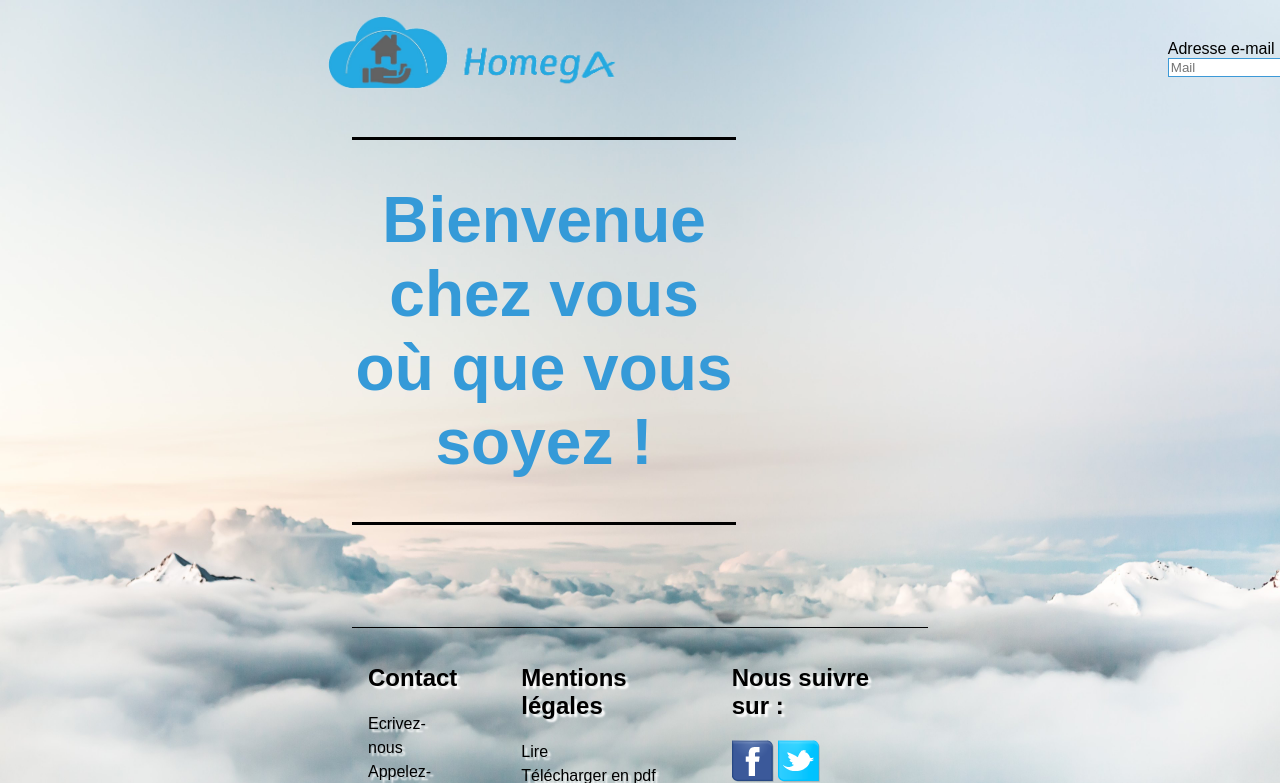
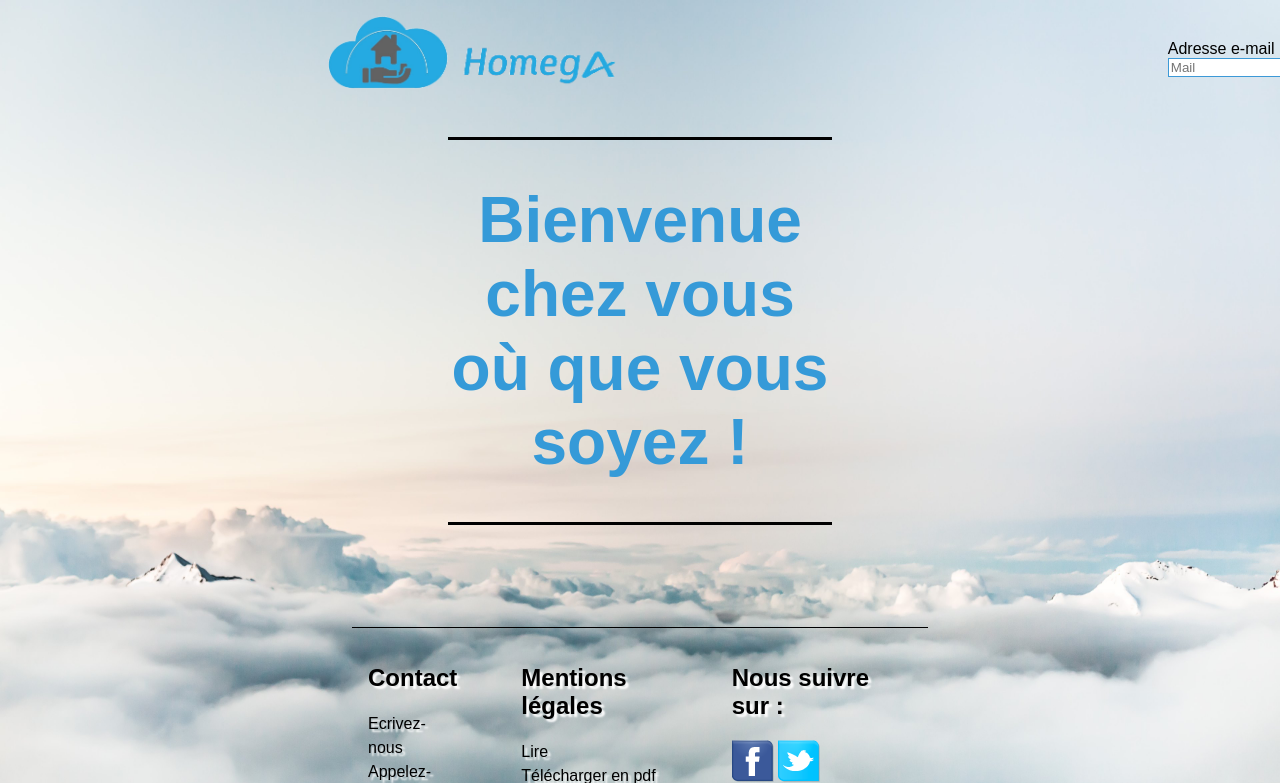
Before and after one commit to OscarLoisel/Site-final, a PHP site: page / in a window 1280 px wide; the page is wider, and only the part inside the window is pictured. Shown: the top 783 px of that part. Run offline with PHP 8.4, Linux system fonts and the light colour scheme.

Commit message:
css page d'accueil

```diff
--- a/homeg4/style/style.css
+++ b/homeg4/style/style.css
@@ -141,7 +141,7 @@ color:#000;
     margin-left:25%;
     min-height: 50%;*/
     min-height:400px;
-    margin-left:200px;
+    /*margin-left:200px;*/
     display: flex;
 	justify-content:center;
 	align-items: center;
@@ -149,10 +149,12 @@ color:#000;
 	flex-wrap: wrap;
 	word-wrap : break-word;
 	/*border:2px solid red;*/
-	margin-right:2em;
-	margin-left:2em;
+	/*margin-right:2em;
+	margin-left:2em;*/
+	margin : auto;
 	width: 60%;
 	color: black;
+
 }
 
 .titre_bienvenue {
```
